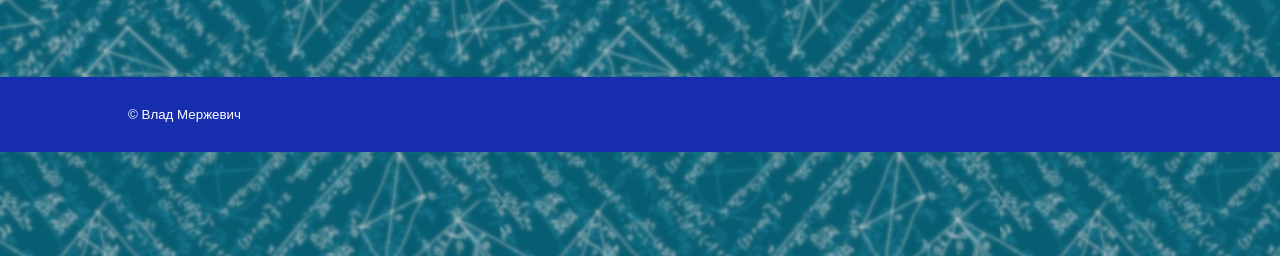
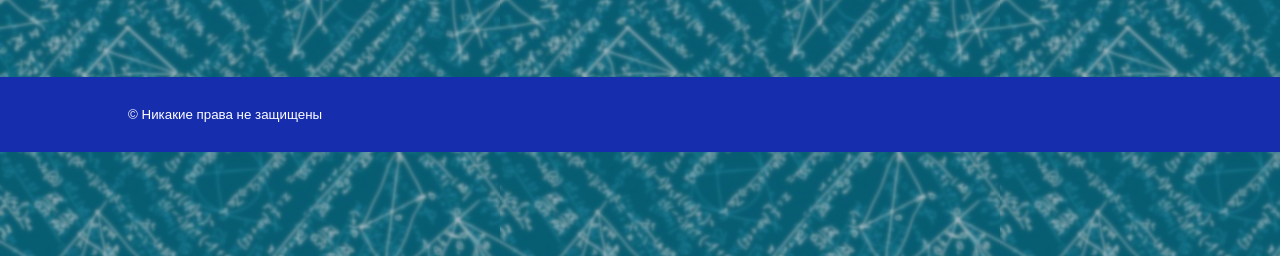
Before and after one commit to DmitryTheSuslov/MathBattleUpdate, a Flask app: page / in a window 1280 px wide. Shown: the part 648-904 px from the top of the page. Run offline with Flask 2, Linux system fonts and the light colour scheme.

Commit message:
Мы избавились от Влада Мержевича

```diff
--- a/templates/MathBattleMainPage.html
+++ b/templates/MathBattleMainPage.html
@@ -33,7 +33,7 @@
 				</div>
 		</div>
 		<div id="footer">
-	   		&copy; Влад Мержевич
+	   		&copy; Никакие права не защищены
 	  	</div>
 	</body>
 </html>
```
